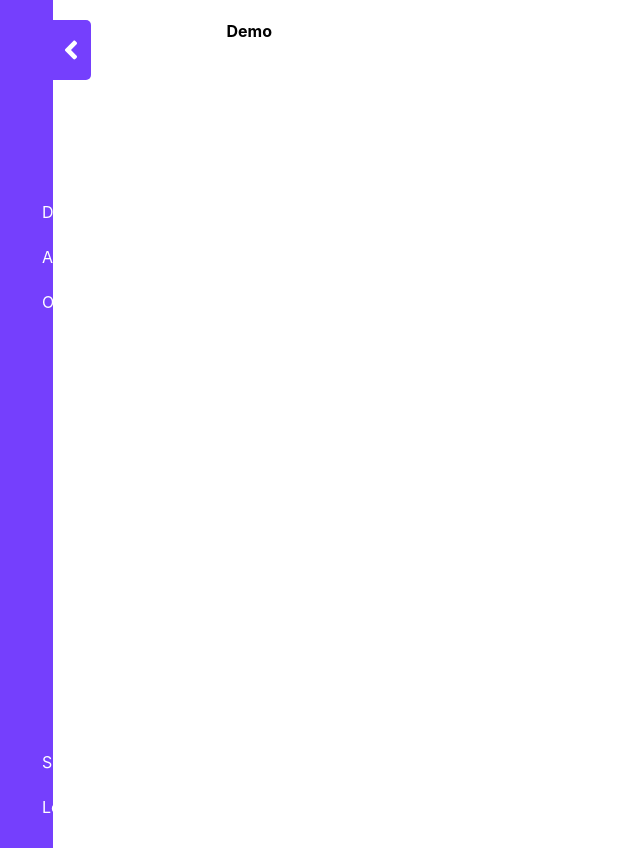
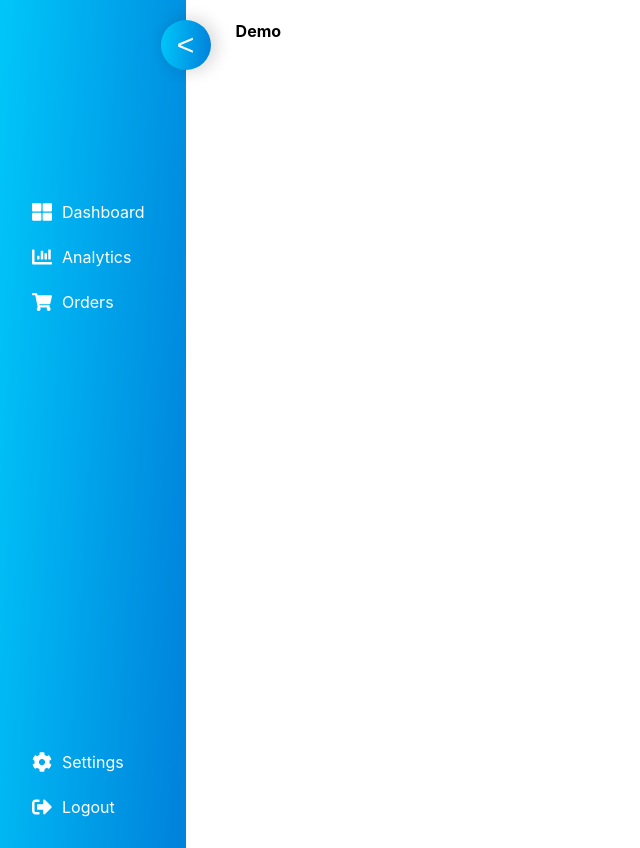
Before and after one commit to umangmalaviya/school-dairy, a React (Create React App) app: page /demo in a window 1280 px wide. Shown: the whole page, without its empty margins (0-640 px from the left). Built offline with nearby package versions, Linux system fonts and the light colour scheme; the HTML template or start-up script is replaced by a standard one.

Commit message:
update - 20230510(4)

```diff
--- a/src/Components/Pages/Demo.jsx
+++ b/src/Components/Pages/Demo.jsx
@@ -6,9 +6,9 @@ const Demo = () => {
     const [navVisible, showNavbar] = useState(true);
     return (
         <>
-            <div className="main-content" style={{ width: navVisible ? "70%" : "20px" }}>
+            <div className="main-content">
                 <Navbar visible={navVisible} show={showNavbar} />
-                <div className="inner-main-content">
+                <div className="inner-main-content" style={{ marginLeft: navVisible ? "50px" : "70px" }}>
                     <h4>Demo</h4>
                 </div>
             </div>
--- a/src/Components/Pages/Navbar.jsx
+++ b/src/Components/Pages/Navbar.jsx
@@ -1,7 +1,5 @@
 import React from 'react';
 import {
-	FaAngleRight,
-	FaAngleLeft,
 	FaChartBar,
 	FaThLarge,
 	FaShoppingCart,
@@ -25,10 +23,10 @@ function Navbar({ visible, show }) {
 					<FaBars size={24}  />
 				</button>
 			</div> */}
-			<div className='body_content'>
+			{/* <div className='body_content'> */}
 			<nav className={!visible ? 'navbar' : ''}>
-					<button type="button" className="nav-btn" onClick={() => show(!visible)} >
-						{!visible ? <FaAngleRight size={30} /> : <FaAngleLeft size={30} />}
+				<button type="button" className="nav-btn" onClick={() => show(!visible)} style={{ right: visible ? "25px" : "0px" }} >
+					{!visible ? ">" : "<"}
 				</button>
 				<div>
 					<NavLink className="logo" to="/" >
@@ -61,7 +59,7 @@ function Navbar({ visible, show }) {
 					</NavLink>
 				</div>
 			</nav>
-			</div>
+			{/* </div> */}
 		</>
 	);
 }
--- a/src/Components/Style/Navbar.css
+++ b/src/Components/Style/Navbar.css
@@ -8,34 +8,37 @@ nav {
     justify-content: space-between;
     width: 12%;
     min-height: 100vh;
-    background-color: #753ffd;
+    background: linear-gradient(93.69deg, #00C5F9 2.23%, #0083DC 96.2%);
     padding: 2rem 1rem 1rem 1rem;
     transition: transform 1s;
 }
 
 .navbar {
-    transform: translateX(-100%);
+    width: 0.5%;
+    padding: 0;
 }
 
 .nav-btn {
     position: absolute;
-    transform: translateX(38px);
+    transform: translateX(50px);
     top: 20px;
-    right: 0;
-    width: 40px;
-    height: 60px;
+    /* right: 25px; */
+    width: 50px;
+    height: 50px;
     border-top-right-radius: 5px;
     border-bottom-right-radius: 5px;
     display: flex;
     justify-content: center;
     align-items: center;
-    background-color: #753ffd;
+    background: linear-gradient(93.69deg, #00C5F9 2.23%, #0083DC 96.2%);
+    box-shadow: 4px 0px 15px 3px rgba(0, 0, 0, 0.13);
     outline: none;
     border: none;
-    font-size: 1rem;
+    font-size: 30px;
     padding: 5px 10px;
     cursor: pointer;
-    color: #fff;
+    color: #FFF;
+    border-radius: 50%;
 }
 
 .logo {
```
Lines whose indentation alone changed are shown as unchanged.
